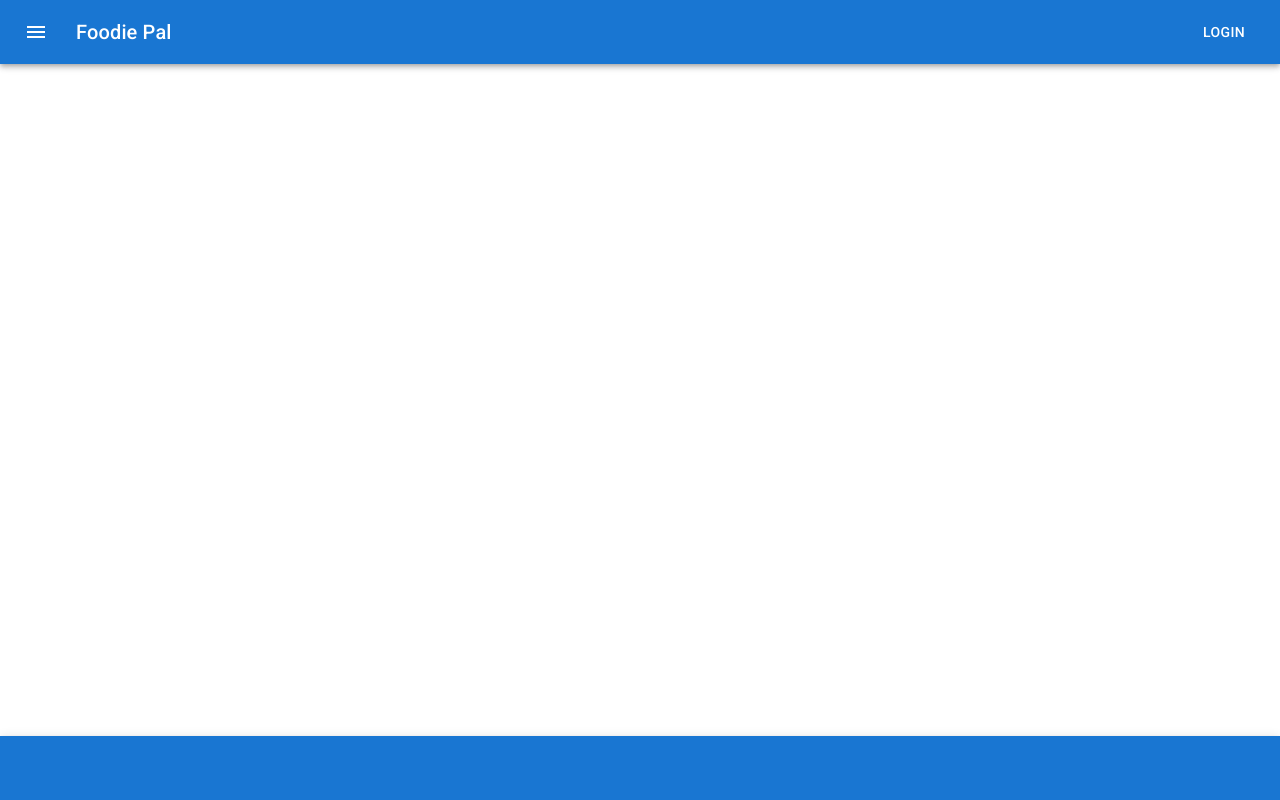
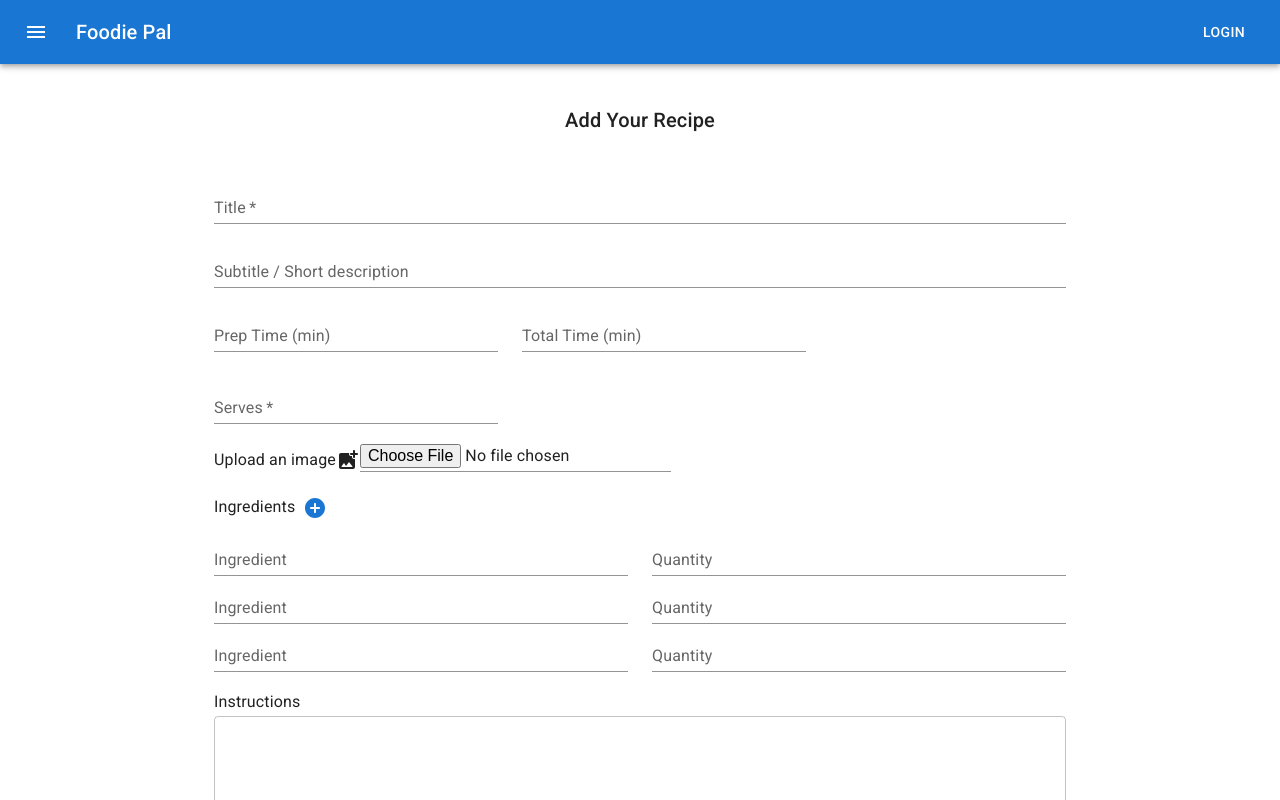
Before and after one commit to shiv-chan/foodie-pal, a React (Create React App) app in the folder client/: page /add in a window 1280 px wide. Shown: the top 800 px of the page. Built offline with nearby package versions, Linux system fonts and the light colour scheme.

Commit message:
create Form component

```diff
--- a/client/package.json
+++ b/client/package.json
@@ -17,6 +17,7 @@
 		"notistack": "^2.0.2",
 		"react": "^17.0.2",
 		"react-dom": "^17.0.2",
+		"react-markdown": "^7.1.0",
 		"react-redux": "^7.2.3",
 		"react-router-dom": "^5.3.0",
 		"react-scripts": "4.0.3",
--- a/client/src/App.js
+++ b/client/src/App.js
@@ -7,6 +7,7 @@ import SignUp from './feature/sign-up/SignUp';
 import LogIn from './feature/log-in/LogIn';
 import Recipes from './feature/recipes/Recipes';
 import DetailedRecipe from './feature/recipes/DetailedRecipe';
+import Form from './feature/form/Form';
 
 const App = () => {
 	return (
@@ -18,6 +19,7 @@ const App = () => {
 				<Route path="/login" component={LogIn} />
 				<Route path="/recipes/:recipeId" component={DetailedRecipe} />
 				<Route path="/recipes" component={Recipes} />
+				<Route path="/add" component={Form} />
 			</Switch>
 			<Footer />
 		</Router>
--- /dev/null
+++ b/client/src/feature/form/Form.js
@@ -0,0 +1,121 @@
+import React, { useState } from 'react';
+import axios from 'axios';
+import {
+	Container,
+	Stack,
+	TextField,
+	FormControl,
+	InputLabel,
+	Input,
+	InputAdornment,
+	IconButton,
+	Button,
+	Typography,
+	Box,
+	FormHelperText,
+	Grid,
+	useMediaQuery,
+} from '@mui/material';
+import AddCircleRoundedIcon from '@mui/icons-material/AddCircleRounded';
+import AddPhotoAlternateRoundedIcon from '@mui/icons-material/AddPhotoAlternateRounded';
+
+const Form = () => {
+	const isBiggerMediumSize = useMediaQuery('(min-width: 900px)');
+
+	return (
+		<Container maxWidth="md" sx={{ width: '80%', mt: 5, pb: 8 }}>
+			<Typography variant="h6" component="h1" align="center">
+				Add Your Recipe
+			</Typography>
+			<Stack sx={{ my: 5 }} spacing={2}>
+				<TextField
+					required
+					id="title"
+					label="Title"
+					value=""
+					variant="standard"
+				/>
+				<TextField
+					id="subtitle"
+					label="Subtitle / Short description"
+					value=""
+					variant="standard"
+				/>
+				<Grid container gap={3}>
+					<Grid item sx={12} md={4}>
+						<TextField
+							id="prep-time"
+							label="Prep Time (min)"
+							type="number"
+							variant="standard"
+							fullWidth
+						/>
+					</Grid>
+					<Grid item sx={12} md={4}>
+						<TextField
+							id="total-time"
+							label="Total Time (min)"
+							type="number"
+							variant="standard"
+							fullWidth
+						/>
+					</Grid>
+					<Grid item sx={12} md={4}>
+						<TextField
+							required
+							id="serves"
+							label="Serves"
+							type="number"
+							variant="standard"
+							inputProps={{ min: 1 }}
+							fullWidth
+						/>
+					</Grid>
+				</Grid>
+				<label
+					htmlFor="file-upload-btn"
+					style={{ display: 'flex', alignItems: 'flex-end' }}
+				>
+					Upload an image <AddPhotoAlternateRoundedIcon />
+					<Input accept="image/*" id="file-upload-btn" type="file" />
+				</label>
+				<section style={{ marginTop: '1rem' }}>
+					<Stack>
+						<label htmlFor="add-ingredients">
+							Ingredients
+							<IconButton
+								color="primary"
+								area-lable="add ingredients"
+								component="span"
+							>
+								<AddCircleRoundedIcon />
+							</IconButton>
+						</label>
+						<Box sx={{ display: 'flex', gap: 3 }}>
+							<TextField label="Ingredient" variant="standard" fullWidth />
+							<TextField label="Quantity" variant="standard" fullWidth />
+						</Box>
+						<Box sx={{ display: 'flex', gap: 3 }}>
+							<TextField label="Ingredient" variant="standard" fullWidth />
+							<TextField label="Quantity" variant="standard" fullWidth />
+						</Box>
+						<Box sx={{ display: 'flex', gap: 3 }}>
+							<TextField label="Ingredient" variant="standard" fullWidth />
+							<TextField label="Quantity" variant="standard" fullWidth />
+						</Box>
+					</Stack>
+				</section>
+				<section style={{ marginTop: '1rem' }}>
+					<Stack>
+						<Typography variant="subtitle1" component="h6">
+							Instructions
+						</Typography>
+						<TextField multiline rows={10} />
+					</Stack>
+				</section>
+			</Stack>
+		</Container>
+	);
+};
+
+export default Form;
```
